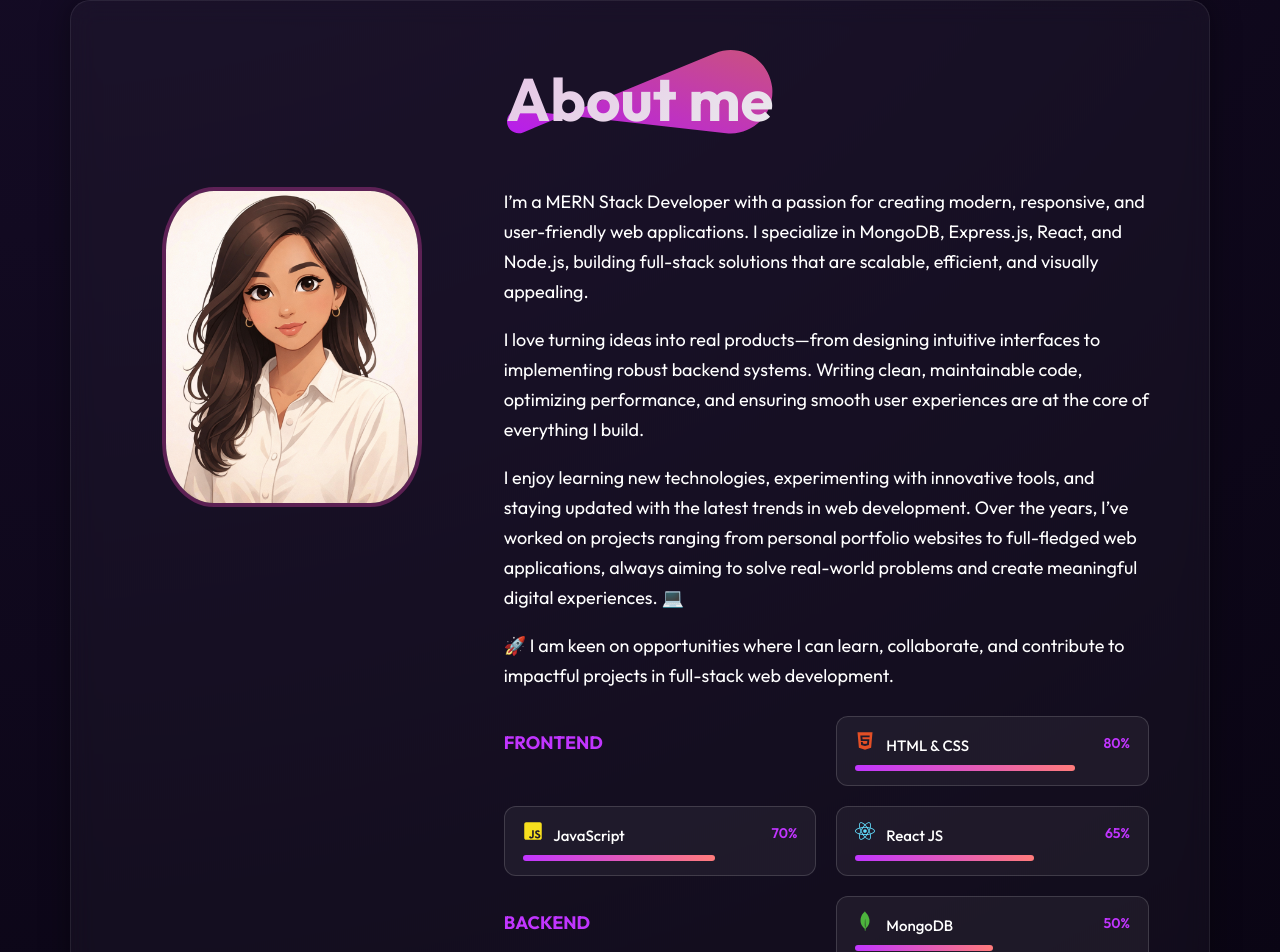
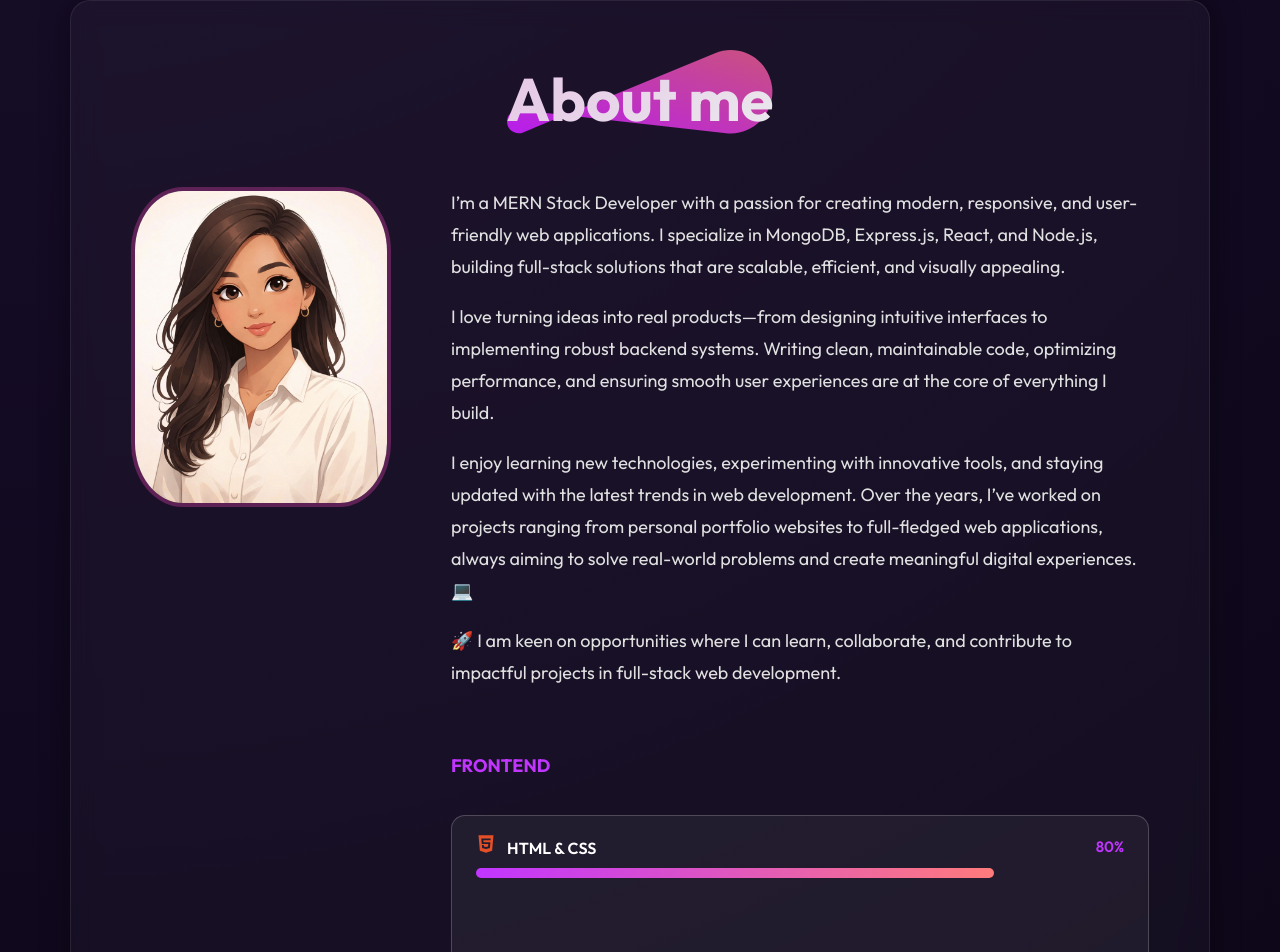
Before and after one commit to vaishnavikolekar1516/portfolio-react, a React (Vite) app: page / in a window 1280 px wide. Shown: the part 898-1850 px from the top of the page. Built offline with nearby package versions, Linux system fonts and the light colour scheme.

Commit message:
css error solve

```diff
--- a/src/Components/About/About.css
+++ b/src/Components/About/About.css
@@ -156,40 +156,90 @@
 .skill-icon.express { color: white; }
 
 /* Desktop layout for About section (screens > 768px) */
+/* Desktop layout for About section (screens > 768px) */
 @media(min-width:769px){
 
-  /* Main section as grid: left image | right content */
   .about-sections {
-    display: grid;
-    grid-template-columns: 1fr 2fr; /* left image, right content */
-    gap: 50px;
-    align-items: start;
+    display: flex;
+    gap: 60px;
+    align-items: flex-start;
+    justify-content: center;
+    width: 100%;
   }
 
+  /* Left image */
   .about-left {
+    flex: 0 0 260px; /* fixed width */
     display: flex;
     justify-content: center;
-    align-items: start;
   }
 
+  .about-left img {
+    width: 260px;
+    height: 320px;
+    object-fit: cover;
+    border-radius: 20%;
+    border: 4px solid rgba(197, 58, 155, 0.4);
+    transition: transform 0.3s ease, box-shadow 0.3s ease;
+  }
+
+  .about-left img:hover {
+    transform: scale(1.05);
+    box-shadow: 0 0 20px rgba(193,53,255,0.4);
+  }
+
+  /* Right section */
   .about-right {
+    flex: 1;
     display: flex;
     flex-direction: column;
-    gap: 25px;
+    gap: 30px;
+    max-width: 700px;
   }
 
-  /* Skills arranged in two columns */
+  /* Paragraph */
+  .about-para {
+    font-size: 18px;
+    line-height: 32px;
+    color: #e0e0e0;
+  }
+
+  /* Skills centered below paragraph */
   .about-skills {
-    display: grid;
-    grid-template-columns: 1fr 1fr; /* Frontend | Backend */
-    gap: 20px;
+    display: flex;
+    flex-wrap: wrap;
+    justify-content: center; /* center skills below paragraph */
+    gap: 30px;
+    margin-top: 20px;
+    width: 100%;
   }
 
   .about-skill {
-    flex: unset; /* allow grid to control width */
+    flex: 0 1 300px; /* width of each skill card */
+    padding: 18px 24px;
+    border-radius: 14px;
+    border: 1px solid rgba(255,255,255,0.2);
+    background: rgba(255,255,255,0.05);
+    transition: 0.3s ease;
+  }
+
+  /* Big skill bars */
+  .about-skill hr {
+    height: 10px;
+    border-radius: 10px;
+    background: linear-gradient(90deg,#c135ff,#ff7b7b);
+  }
+
+  .skill-header p {
+    font-size: 16px;
+    font-weight: 600;
+  }
+
+  .skill-header span {
+    font-size: 15px;
+    font-weight: 600;
   }
 }
-
 /* tablet */
 
 @media(max-width:1024px){
```
